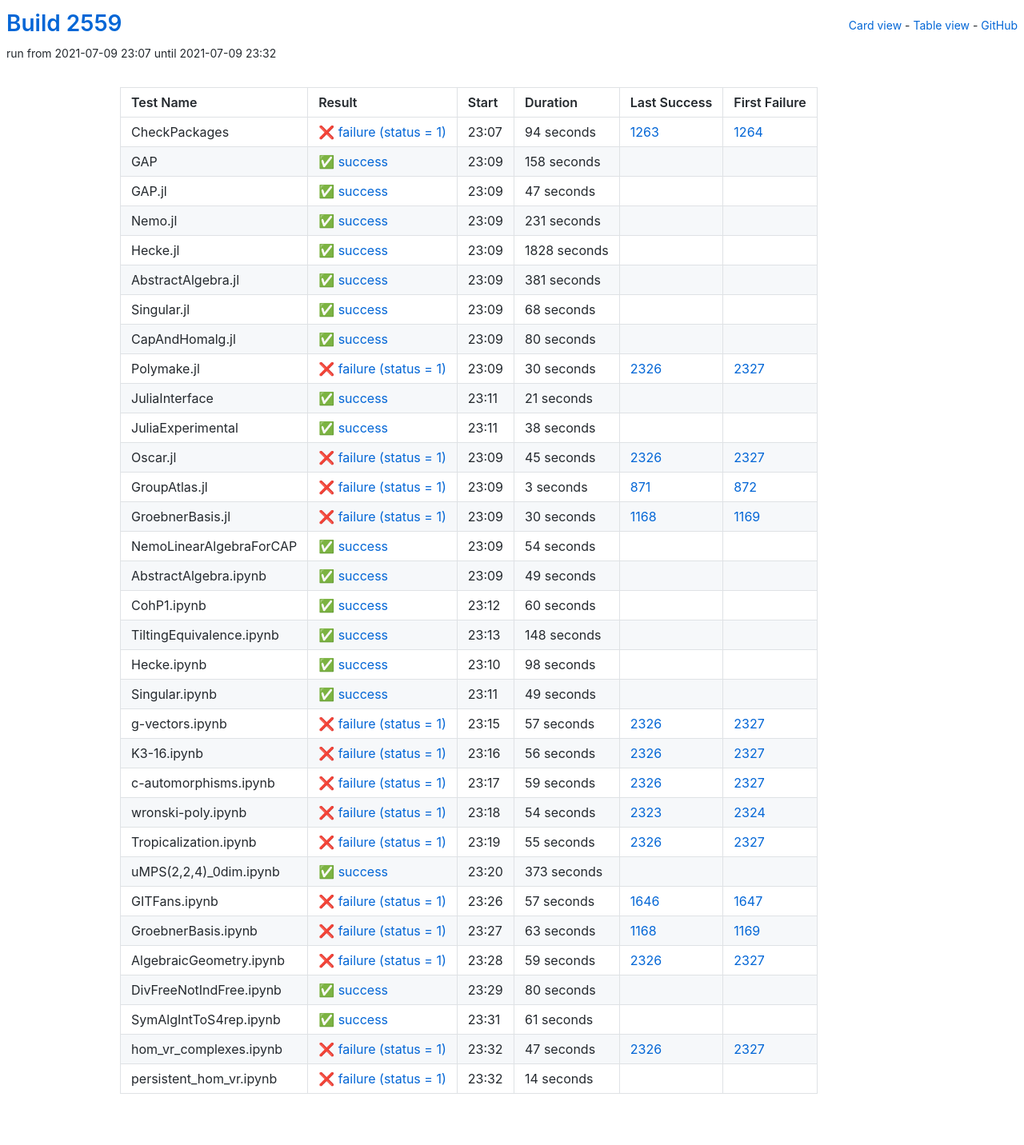
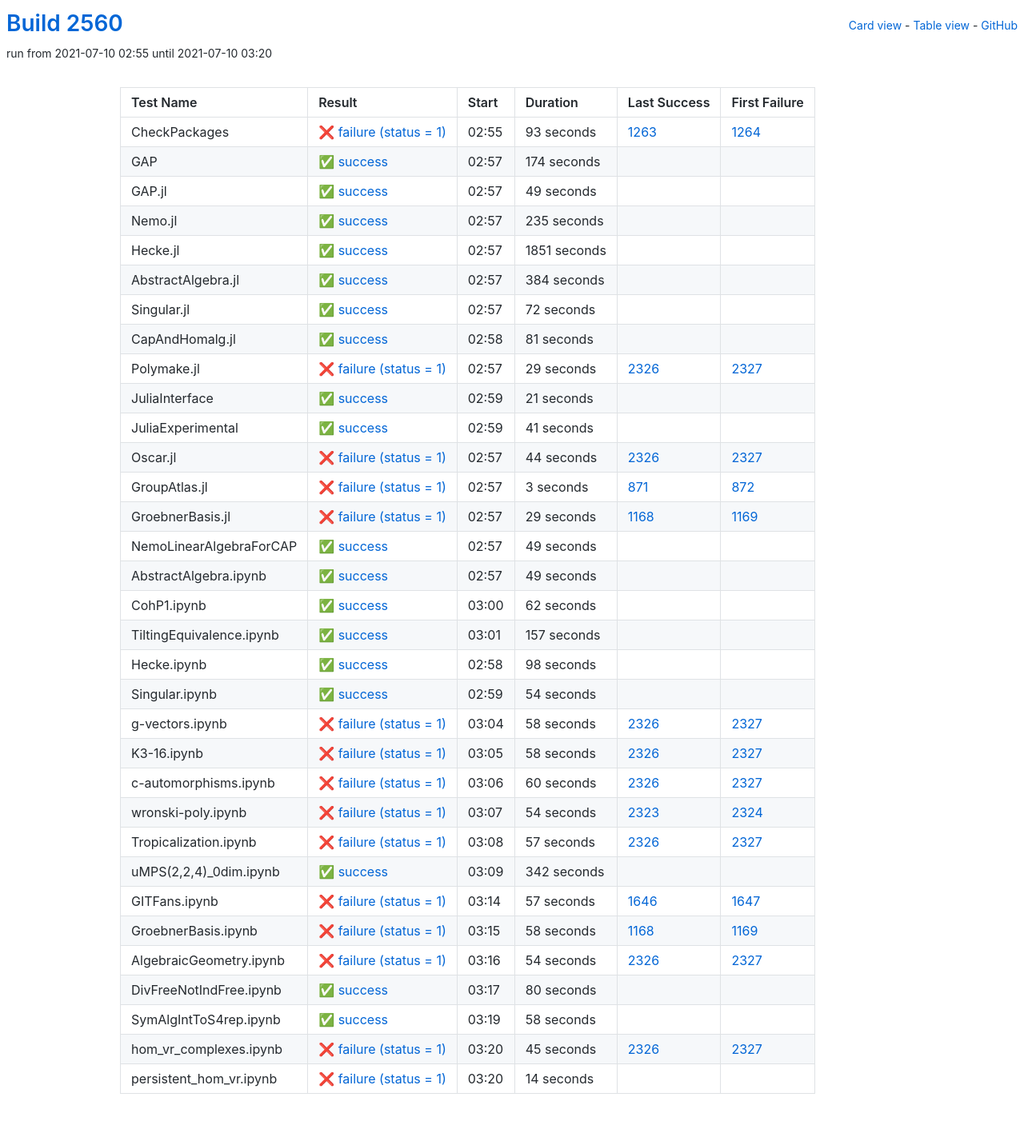
Before and after one commit to oscar-system/oscar-ci-status-stable, a Jekyll site: the page built from table.html, in a window 1280 px wide. Shown: the whole page at 80% size. Built offline with Jekyll 4.4.1, drawn with Linux system fonts in a browser that asks for light colours.

Commit message:
Build #2560

```diff
--- a/_data/ci.yml
+++ b/_data/ci.yml
@@ -1,6 +1,6 @@
 ---
-build: 2559
-build_url: https://oscarci.mathematik.uni-kl.de/job/oscar-stable/2559/
+build: 2560
+build_url: https://oscarci.mathematik.uni-kl.de/job/oscar-stable/2560/
 job: oscar-stable
 organization: oscar-system
 repo: oscar-ci-status-stable
@@ -8,116 +8,116 @@ repourl: https://github.com/oscar-system/oscar-ci-status-stable
 tests:
 - name: CheckPackages
   id: checkpackages
-  log: https://oscarci.mathematik.uni-kl.de/job/oscar-stable/2559/artifact/logs/build-2559/CheckPackages.log
-  start: 2021-07-09 23:07
+  log: https://oscarci.mathematik.uni-kl.de/job/oscar-stable/2560/artifact/logs/build-2560/CheckPackages.log
+  start: 2021-07-10 02:55
   success: false
   exitcode: 1
   status: failure
-  duration: 94
+  duration: 93
   last_success: 1263
   last_success_url: https://oscarci.mathematik.uni-kl.de/job/oscar-stable/1263/
   first_failure: 1264
   first_failure_url: https://oscarci.mathematik.uni-kl.de/job/oscar-stable/1264/
 - name: GAP
   id: gap
-  log: https://oscarci.mathematik.uni-kl.de/job/oscar-stable/2559/artifact/logs/build-2559/GAP.log
-  start: 2021-07-09 23:09
+  log: https://oscarci.mathematik.uni-kl.de/job/oscar-stable/2560/artifact/logs/build-2560/GAP.log
+  start: 2021-07-10 02:57
   success: true
   exitcode: 0
   status: success
-  duration: 158
+  duration: 174
   last_success: false
   last_success_url:
   first_failure: false
   first_failure_url:
 - name: GAP.jl
   id: gap-jl
-  log: https://oscarci.mathematik.uni-kl.de/job/oscar-stable/2559/artifact/logs/build-2559/GAP.jl.log
-  start: 2021-07-09 23:09
+  log: https://oscarci.mathematik.uni-kl.de/job/oscar-stable/2560/artifact/logs/build-2560/GAP.jl.log
+  start: 2021-07-10 02:57
   success: true
   exitcode: 0
   status: success
-  duration: 47
+  duration: 49
   last_success: false
   last_success_url:
   first_failure: false
   first_failure_url:
 - name: Nemo.jl
   id: nemo-jl
-  log: https://oscarci.mathematik.uni-kl.de/job/oscar-stable/2559/artifact/logs/build-2559/Nemo.jl.log
-  start: 2021-07-09 23:09
+  log: https://oscarci.mathematik.uni-kl.de/job/oscar-stable/2560/artifact/logs/build-2560/Nemo.jl.log
+  start: 2021-07-10 02:57
   success: true
   exitcode: 0
   status: success
-  duration: 231
+  duration: 235
   last_success: false
   last_success_url:
   first_failure: false
   first_failure_url:
 - name: Hecke.jl
   id: hecke-jl
-  log: https://oscarci.mathematik.uni-kl.de/job/oscar-stable/2559/artifact/logs/build-2559/Hecke.jl.log
-  start: 2021-07-09 23:09
+  log: https://oscarci.mathematik.uni-kl.de/job/oscar-stable/2560/artifact/logs/build-2560/Hecke.jl.log
+  start: 2021-07-10 02:57
   success: true
   exitcode: 0
   status: success
-  duration: 1828
+  duration: 1851
   last_success: false
   last_success_url:
   first_failure: false
   first_failure_url:
 - name: AbstractAlgebra.jl
   id: abstractalgebra-jl
-  log: https://oscarci.mathematik.uni-kl.de/job/oscar-stable/2559/artifact/logs/build-2559/AbstractAlgebra.jl.log
-  start: 2021-07-09 23:09
+  log: https://oscarci.mathematik.uni-kl.de/job/oscar-stable/2560/artifact/logs/build-2560/AbstractAlgebra.jl.log
+  start: 2021-07-10 02:57
   success: true
   exitcode: 0
   status: success
-  duration: 381
+  duration: 384
   last_success: false
   last_success_url:
   first_failure: false
   first_failure_url:
 - name: Singular.jl
   id: singular-jl
-  log: https://oscarci.mathematik.uni-kl.de/job/oscar-stable/2559/artifact/logs/build-2559/Singular.jl.log
-  start: 2021-07-09 23:09
+  log: https://oscarci.mathematik.uni-kl.de/job/oscar-stable/2560/artifact/logs/build-2560/Singular.jl.log
+  start: 2021-07-10 02:57
   success: true
   exitcode: 0
   status: success
-  duration: 68
+  duration: 72
   last_success: false
   last_success_url:
   first_failure: false
   first_failure_url:
 - name: CapAndHomalg.jl
   id: capandhomalg-jl
-  log: https://oscarci.mathematik.uni-kl.de/job/oscar-stable/2559/artifact/logs/build-2559/CapAndHomalg.jl.log
-  start: 2021-07-09 23:09
+  log: https://oscarci.mathematik.uni-kl.de/job/oscar-stable/2560/artifact/logs/build-2560/CapAndHomalg.jl.log
+  start: 2021-07-10 02:58
   success: true
   exitcode: 0
   status: success
-  duration: 80
+  duration: 81
   last_success: false
   last_success_url:
   first_failure: false
   first_failure_url:
 - name: Polymake.jl
   id: polymake-jl
-  log: https://oscarci.mathematik.uni-kl.de/job/oscar-stable/2559/artifact/logs/build-2559/Polymake.jl.log
-  start: 2021-07-09 23:09
+  log: https://oscarci.mathematik.uni-kl.de/job/oscar-stable/2560/artifact/logs/build-2560/Polymake.jl.log
+  start: 2021-07-10 02:57
   success: false
   exitcode: 1
   status: failure
-  duration: 30
+  duration: 29
   last_success: 2326
   last_success_url: https://oscarci.mathematik.uni-kl.de/job/oscar-stable/2326/
   first_failure: 2327
   first_failure_url: https://oscarci.mathematik.uni-kl.de/job/oscar-stable/2327/
 - name: JuliaInterface
   id: juliainterface
-  log: https://oscarci.mathematik.uni-kl.de/job/oscar-stable/2559/artifact/logs/build-2559/JuliaInterface.log
-  start: 2021-07-09 23:11
+  log: https://oscarci.mathematik.uni-kl.de/job/oscar-stable/2560/artifact/logs/build-2560/JuliaInterface.log
+  start: 2021-07-10 02:59
   success: true
   exitcode: 0
   status: success
@@ -128,32 +128,32 @@ tests:
   first_failure_url:
 - name: JuliaExperimental
   id: juliaexperimental
-  log: https://oscarci.mathematik.uni-kl.de/job/oscar-stable/2559/artifact/logs/build-2559/JuliaExperimental.log
-  start: 2021-07-09 23:11
+  log: https://oscarci.mathematik.uni-kl.de/job/oscar-stable/2560/artifact/logs/build-2560/JuliaExperimental.log
+  start: 2021-07-10 02:59
   success: true
   exitcode: 0
   status: success
-  duration: 38
+  duration: 41
   last_success: false
   last_success_url:
   first_failure: false
   first_failure_url:
 - name: Oscar.jl
   id: oscar-jl
-  log: https://oscarci.mathematik.uni-kl.de/job/oscar-stable/2559/artifact/logs/build-2559/Oscar.jl.log
-  start: 2021-07-09 23:09
+  log: https://oscarci.mathematik.uni-kl.de/job/oscar-stable/2560/artifact/logs/build-2560/Oscar.jl.log
+  start: 2021-07-10 02:57
   success: false
   exitcode: 1
   status: failure
-  duration: 45
+  duration: 44
   last_success: 2326
   last_success_url: https://oscarci.mathematik.uni-kl.de/job/oscar-stable/2326/
   first_failure: 2327
   first_failure_url: https://oscarci.mathematik.uni-kl.de/job/oscar-stable/2327/
 - name: GroupAtlas.jl
   id: groupatlas-jl
-  log: https://oscarci.mathematik.uni-kl.de/job/oscar-stable/2559/artifact/logs/build-2559/GroupAtlas.jl.log
-  start: 2021-07-09 23:09
+  log: https://oscarci.mathematik.uni-kl.de/job/oscar-stable/2560/artifact/logs/build-2560/GroupAtlas.jl.log
+  start: 2021-07-10 02:57
   success: false
   exitcode: 1
   status: failure
@@ -164,32 +164,32 @@ tests:
   first_failure_url: https://oscarci.mathematik.uni-kl.de/job/oscar-stable/872/
 - name: GroebnerBasis.jl
   id: groebnerbasis-jl
-  log: https://oscarci.mathematik.uni-kl.de/job/oscar-stable/2559/artifact/logs/build-2559/GroebnerBasis.jl.log
-  start: 2021-07-09 23:09
+  log: https://oscarci.mathematik.uni-kl.de/job/oscar-stable/2560/artifact/logs/build-2560/GroebnerBasis.jl.log
+  start: 2021-07-10 02:57
   success: false
   exitcode: 1
   status: failure
-  duration: 30
+  duration: 29
   last_success: 1168
   last_success_url: https://oscarci.mathematik.uni-kl.de/job/oscar-stable/1168/
   first_failure: 1169
   first_failure_url: https://oscarci.mathematik.uni-kl.de/job/oscar-stable/1169/
 - name: NemoLinearAlgebraForCAP
   id: nemolinearalgebraforcap
-  log: https://oscarci.mathematik.uni-kl.de/job/oscar-stable/2559/artifact/logs/build-2559/NemoLinearAlgebraForCAP.log
-  start: 2021-07-09 23:09
+  log: https://oscarci.mathematik.uni-kl.de/job/oscar-stable/2560/artifact/logs/build-2560/NemoLinearAlgebraForCAP.log
+  start: 2021-07-10 02:57
   success: true
   exitcode: 0
   status: success
-  duration: 54
+  duration: 49
   last_success: false
   last_success_url:
   first_failure: false
   first_failure_url:
 - name: AbstractAlgebra.ipynb
   id: abstractalgebra-ipynb
-  log: https://oscarci.mathematik.uni-kl.de/job/oscar-stable/2559/artifact/logs/build-2559/AbstractAlgebra.ipynb.log
-  start: 2021-07-09 23:09
+  log: https://oscarci.mathematik.uni-kl.de/job/oscar-stable/2560/artifact/logs/build-2560/AbstractAlgebra.ipynb.log
+  start: 2021-07-10 02:57
   success: true
   exitcode: 0
   status: success
@@ -200,32 +200,32 @@ tests:
   first_failure_url:
 - name: CohP1.ipynb
   id: cohp1-ipynb
-  log: https://oscarci.mathematik.uni-kl.de/job/oscar-stable/2559/artifact/logs/build-2559/CohP1.ipynb.log
-  start: 2021-07-09 23:12
+  log: https://oscarci.mathematik.uni-kl.de/job/oscar-stable/2560/artifact/logs/build-2560/CohP1.ipynb.log
+  start: 2021-07-10 03:00
   success: true
   exitcode: 0
   status: success
-  duration: 60
+  duration: 62
   last_success: false
   last_success_url:
   first_failure: false
   first_failure_url:
 - name: TiltingEquivalence.ipynb
   id: tiltingequivalence-ipynb
-  log: https://oscarci.mathematik.uni-kl.de/job/oscar-stable/2559/artifact/logs/build-2559/TiltingEquivalence.ipynb.log
-  start: 2021-07-09 23:13
+  log: https://oscarci.mathematik.uni-kl.de/job/oscar-stable/2560/artifact/logs/build-2560/TiltingEquivalence.ipynb.log
+  start: 2021-07-10 03:01
   success: true
   exitcode: 0
   status: success
-  duration: 148
+  duration: 157
   last_success: false
   last_success_url:
   first_failure: false
   first_failure_url:
 - name: Hecke.ipynb
   id: hecke-ipynb
-  log: https://oscarci.mathematik.uni-kl.de/job/oscar-stable/2559/artifact/logs/build-2559/Hecke.ipynb.log
-  start: 2021-07-09 23:10
+  log: https://oscarci.mathematik.uni-kl.de/job/oscar-stable/2560/artifact/logs/build-2560/Hecke.ipynb.log
+  start: 2021-07-10 02:58
   success: true
   exitcode: 0
   status: success
@@ -236,56 +236,56 @@ tests:
   first_failure_url:
 - name: Singular.ipynb
   id: singular-ipynb
-  log: https://oscarci.mathematik.uni-kl.de/job/oscar-stable/2559/artifact/logs/build-2559/Singular.ipynb.log
-  start: 2021-07-09 23:11
+  log: https://oscarci.mathematik.uni-kl.de/job/oscar-stable/2560/artifact/logs/build-2560/Singular.ipynb.log
+  start: 2021-07-10 02:59
   success: true
   exitcode: 0
   status: success
-  duration: 49
+  duration: 54
   last_success: false
   last_success_url:
   first_failure: false
   first_failure_url:
 - name: g-vectors.ipynb
   id: g-vectors-ipynb
-  log: https://oscarci.mathematik.uni-kl.de/job/oscar-stable/2559/artifact/logs/build-2559/g-vectors.ipynb.log
-  start: 2021-07-09 23:15
+  log: https://oscarci.mathematik.uni-kl.de/job/oscar-stable/2560/artifact/logs/build-2560/g-vectors.ipynb.log
+  start: 2021-07-10 03:04
   success: false
   exitcode: 1
   status: failure
-  duration: 57
+  duration: 58
   last_success: 2326
   last_success_url: https://oscarci.mathematik.uni-kl.de/job/oscar-stable/2326/
   first_failure: 2327
   first_failure_url: https://oscarci.mathematik.uni-kl.de/job/oscar-stable/2327/
 - name: K3-16.ipynb
   id: k3-16-ipynb
-  log: https://oscarci.mathematik.uni-kl.de/job/oscar-stable/2559/artifact/logs/build-2559/K3-16.ipynb.log
-  start: 2021-07-09 23:16
+  log: https://oscarci.mathematik.uni-kl.de/job/oscar-stable/2560/artifact/logs/build-2560/K3-16.ipynb.log
+  start: 2021-07-10 03:05
   success: false
   exitcode: 1
   status: failure
-  duration: 56
+  duration: 58
   last_success: 2326
   last_success_url: https://oscarci.mathematik.uni-kl.de/job/oscar-stable/2326/
   first_failure: 2327
   first_failure_url: https://oscarci.mathematik.uni-kl.de/job/oscar-stable/2327/
 - name: c-automorphisms.ipynb
   id: c-automorphisms-ipynb
-  log: https://oscarci.mathematik.uni-kl.de/job/oscar-stable/2559/artifact/logs/build-2559/c-automorphisms.ipynb.log
-  start: 2021-07-09 23:17
+  log: https://oscarci.mathematik.uni-kl.de/job/oscar-stable/2560/artifact/logs/build-2560/c-automorphisms.ipynb.log
+  start: 2021-07-10 03:06
   success: false
   exitcode: 1
   status: failure
-  duration: 59
+  duration: 60
   last_success: 2326
   last_success_url: https://oscarci.mathematik.uni-kl.de/job/oscar-stable/2326/
   first_failure: 2327
   first_failure_url: https://oscarci.mathematik.uni-kl.de/job/oscar-stable/2327/
 - name: wronski-poly.ipynb
   id: wronski-poly-ipynb
-  log: https://oscarci.mathematik.uni-kl.de/job/oscar-stable/2559/artifact/logs/build-2559/wronski-poly.ipynb.log
-  start: 2021-07-09 23:18
+  log: https://oscarci.mathematik.uni-kl.de/job/oscar-stable/2560/artifact/logs/build-2560/wronski-poly.ipynb.log
+  start: 2021-07-10 03:07
   success: false
   exitcode: 1
   status: failure
@@ -296,32 +296,32 @@ tests:
   first_failure_url: https://oscarci.mathematik.uni-kl.de/job/oscar-stable/2324/
 - name: Tropicalization.ipynb
   id: tropicalization-ipynb
-  log: https://oscarci.mathematik.uni-kl.de/job/oscar-stable/2559/artifact/logs/build-2559/Tropicalization.ipynb.log
-  start: 2021-07-09 23:19
+  log: https://oscarci.mathematik.uni-kl.de/job/oscar-stable/2560/artifact/logs/build-2560/Tropicalization.ipynb.log
+  start: 2021-07-10 03:08
   success: false
   exitcode: 1
   status: failure
-  duration: 55
+  duration: 57
   last_success: 2326
   last_success_url: https://oscarci.mathematik.uni-kl.de/job/oscar-stable/2326/
   first_failure: 2327
   first_failure_url: https://oscarci.mathematik.uni-kl.de/job/oscar-stable/2327/
 - name: uMPS(2,2,4)_0dim.ipynb
   id: umps-2-2-4-0dim-ipynb
-  log: https://oscarci.mathematik.uni-kl.de/job/oscar-stable/2559/artifact/logs/build-2559/uMPS-2-2-4-_0dim.ipynb.log
-  start: 2021-07-09 23:20
+  log: https://oscarci.mathematik.uni-kl.de/job/oscar-stable/2560/artifact/logs/build-2560/uMPS-2-2-4-_0dim.ipynb.log
+  start: 2021-07-10 03:09
   success: true
   exitcode: 0
   status: success
-  duration: 373
+  duration: 342
   last_success: false
   last_success_url:
   first_failure: false
   first_failure_url:
 - name: GITFans.ipynb
   id: gitfans-ipynb
-  log: https://oscarci.mathematik.uni-kl.de/job/oscar-stable/2559/artifact/logs/build-2559/GITFans.ipynb.log
-  start: 2021-07-09 23:26
+  log: https://oscarci.mathematik.uni-kl.de/job/oscar-stable/2560/artifact/logs/build-2560/GITFans.ipynb.log
+  start: 2021-07-10 03:14
   success: false
   exitcode: 1
   status: failure
@@ -332,32 +332,32 @@ tests:
   first_failure_url: https://oscarci.mathematik.uni-kl.de/job/oscar-stable/1647/
 - name: GroebnerBasis.ipynb
   id: groebnerbasis-ipynb
-  log: https://oscarci.mathematik.uni-kl.de/job/oscar-stable/2559/artifact/logs/build-2559/GroebnerBasis.ipynb.log
-  start: 2021-07-09 23:27
+  log: https://oscarci.mathematik.uni-kl.de/job/oscar-stable/2560/artifact/logs/build-2560/GroebnerBasis.ipynb.log
+  start: 2021-07-10 03:15
   success: false
   exitcode: 1
   status: failure
-  duration: 63
+  duration: 58
   last_success: 1168
   last_success_url: https://oscarci.mathematik.uni-kl.de/job/oscar-stable/1168/
   first_failure: 1169
   first_failure_url: https://oscarci.mathematik.uni-kl.de/job/oscar-stable/1169/
 - name: AlgebraicGeometry.ipynb
   id: algebraicgeometry-ipynb
-  log: https://oscarci.mathematik.uni-kl.de/job/oscar-stable/2559/artifact/logs/build-2559/AlgebraicGeometry.ipynb.log
-  start: 2021-07-09 23:28
+  log: https://oscarci.mathematik.uni-kl.de/job/oscar-stable/2560/artifact/logs/build-2560/AlgebraicGeometry.ipynb.log
+  start: 2021-07-10 03:16
   success: false
   exitcode: 1
   status: failure
-  duration: 59
+  duration: 54
   last_success: 2326
   last_success_url: https://oscarci.mathematik.uni-kl.de/job/oscar-stable/2326/
   first_failure: 2327
   first_failure_url: https://oscarci.mathematik.uni-kl.de/job/oscar-stable/2327/
 - name: DivFreeNotIndFree.ipynb
   id: divfreenotindfree-ipynb
-  log: https://oscarci.mathematik.uni-kl.de/job/oscar-stable/2559/artifact/logs/build-2559/DivFreeNotIndFree.ipynb.log
-  start: 2021-07-09 23:29
+  log: https://oscarci.mathematik.uni-kl.de/job/oscar-stable/2560/artifact/logs/build-2560/DivFreeNotIndFree.ipynb.log
+  start: 2021-07-10 03:17
   success: true
   exitcode: 0
   status: success
@@ -368,32 +368,32 @@ tests:
   first_failure_url:
 - name: SymAlgIntToS4rep.ipynb
   id: symalginttos4rep-ipynb
-  log: https://oscarci.mathematik.uni-kl.de/job/oscar-stable/2559/artifact/logs/build-2559/SymAlgIntToS4rep.ipynb.log
-  start: 2021-07-09 23:31
+  log: https://oscarci.mathematik.uni-kl.de/job/oscar-stable/2560/artifact/logs/build-2560/SymAlgIntToS4rep.ipynb.log
+  start: 2021-07-10 03:19
   success: true
   exitcode: 0
   status: success
-  duration: 61
+  duration: 58
   last_success: false
   last_success_url:
   first_failure: false
   first_failure_url:
 - name: hom_vr_complexes.ipynb
   id: hom-vr-complexes-ipynb
-  log: https://oscarci.mathematik.uni-kl.de/job/oscar-stable/2559/artifact/logs/build-2559/hom_vr_complexes.ipynb.log
-  start: 2021-07-09 23:32
+  log: https://oscarci.mathematik.uni-kl.de/job/oscar-stable/2560/artifact/logs/build-2560/hom_vr_complexes.ipynb.log
+  start: 2021-07-10 03:20
   success: false
   exitcode: 1
   status: failure
-  duration: 47
+  duration: 45
   last_success: 2326
   last_success_url: https://oscarci.mathematik.uni-kl.de/job/oscar-stable/2326/
   first_failure: 2327
   first_failure_url: https://oscarci.mathematik.uni-kl.de/job/oscar-stable/2327/
 - name: persistent_hom_vr.ipynb
   id: persistent-hom-vr-ipynb
-  log: https://oscarci.mathematik.uni-kl.de/job/oscar-stable/2559/artifact/logs/build-2559/persistent_hom_vr.ipynb.log
-  start: 2021-07-09 23:32
+  log: https://oscarci.mathematik.uni-kl.de/job/oscar-stable/2560/artifact/logs/build-2560/persistent_hom_vr.ipynb.log
+  start: 2021-07-10 03:20
   success: false
   exitcode: 1
   status: failure
```
Also changed, not shown: README.md.
